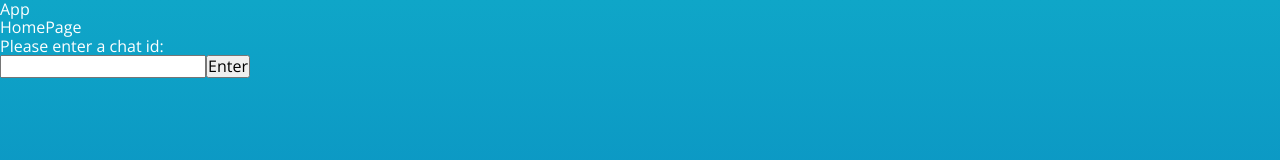
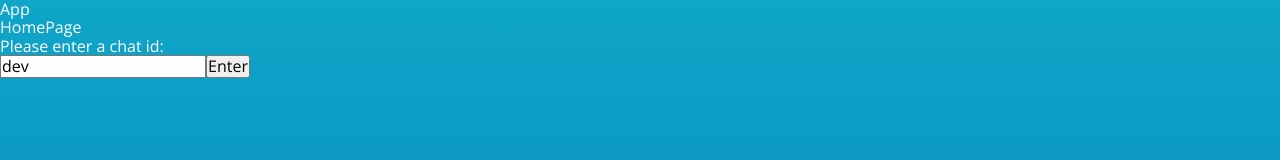
Before and after one commit to jrouleau/chatbox, a React (Create React App) app in the folder web/: page / in a window 1280 px wide. Shown: the top 160 px of the page. Built offline with nearby package versions, Linux system fonts and the light colour scheme; no server answers.

Commit message:
Add HomePane

```diff
--- /dev/null
+++ b/web/src/components/EnterChatId.js
@@ -0,0 +1,25 @@
+import * as React from 'react';
+import * as ReactRouter from 'react-router-dom';
+
+export function EnterChatId() {
+  console.log('EnterChatId');
+
+  const inputRef = React.useRef();
+  const history = ReactRouter.useHistory();
+
+  const enter = (event) => {
+    event.preventDefault();
+    const id = inputRef.current?.value;
+    history.push(`/${id}`);
+  };
+
+  return (
+    <>
+      <p>{`Please enter a chat id:`}</p>
+      <form onSubmit={enter}>
+        <input ref={inputRef} type="text" defaultValue="dev" />
+        <button type="submit">Enter</button>
+      </form>
+    </>
+  );
+}
--- a/web/src/pages/HomePage.js
+++ b/web/src/pages/HomePage.js
@@ -1,26 +1,13 @@
 import * as React from 'react';
-import * as ReactRouter from 'react-router-dom';
+import { EnterChatId } from '../components/EnterChatId';
 
 export function HomePage() {
   console.log('HomePage');
 
-  const inputRef = React.useRef();
-  const history = ReactRouter.useHistory();
-
-  const enter = (event) => {
-    event.preventDefault();
-    const id = inputRef.current?.value;
-    history.push(`/${id}`);
-  };
-
   return (
     <>
       <p>HomePage</p>
-      <p>{`Please enter a chat id:`}</p>
-      <form onSubmit={enter}>
-        <input ref={inputRef} type="text" />
-        <button type="submit">Enter</button>
-      </form>
+      <EnterChatId />
     </>
   );
 }
--- a/web/src/panes/ChatPane.js
+++ b/web/src/panes/ChatPane.js
@@ -41,19 +41,10 @@ export function ChatPane({ chatId }) {
       });
   };
 
-  const logout = () => {
-    history.push('/');
-    auth.signOut();
-  };
-
-  const deleteAccount = () => {
-    history.push('/');
-    auth.currentUser?.delete();
-  };
-
   return (
     <>
       <p>ChatPane</p>
+      <button onClick={() => history.goBack()}>Back</button>
       <ol>
         {messages.map((doc) => {
           const { author, message, time } = doc.data({
@@ -76,10 +67,6 @@ export function ChatPane({ chatId }) {
         <input ref={inputRef} type="text" />
         <button type="submit">Send</button>
       </form>
-      <button disabled={auth.currentUser?.isAnonymous} onClick={logout}>
-        Logout
-      </button>
-      <button onClick={deleteAccount}>Delete Account</button>
     </>
   );
 }
--- /dev/null
+++ b/web/src/panes/HomePane.js
@@ -0,0 +1,31 @@
+import { auth } from '../firebase';
+import * as React from 'react';
+import * as ReactRouter from 'react-router-dom';
+import { EnterChatId } from '../components/EnterChatId';
+
+export function HomePane() {
+  console.log('HomePane');
+
+  const history = ReactRouter.useHistory();
+
+  const logout = () => {
+    history.push('/');
+    auth.signOut();
+  };
+
+  const deleteAccount = () => {
+    history.push('/');
+    auth.currentUser?.delete();
+  };
+
+  return (
+    <>
+      <p>HomePane</p>
+      <button disabled={auth.currentUser?.isAnonymous} onClick={logout}>
+        Logout
+      </button>
+      <button onClick={deleteAccount}>Delete Account</button>
+      <EnterChatId />
+    </>
+  );
+}
--- a/web/src/routers/ChatRouter.js
+++ b/web/src/routers/ChatRouter.js
@@ -1,7 +1,7 @@
 import * as React from 'react';
 import { BrowserRouter, Route, Switch } from 'react-router-dom';
 import { ChatPane } from '../panes/ChatPane';
-import { HomePage } from '../pages/HomePage';
+import { HomePane } from '../panes/HomePane';
 
 export function ChatRouter({ children }) {
   console.log('ChatRouter');
@@ -9,7 +9,7 @@ export function ChatRouter({ children }) {
   return (
     <BrowserRouter>
       <Switch>
-        <Route path="/" exact component={HomePage} />
+        <Route path="/" exact component={HomePane} />
         <Route
           path="/:chatId"
           exact
```
